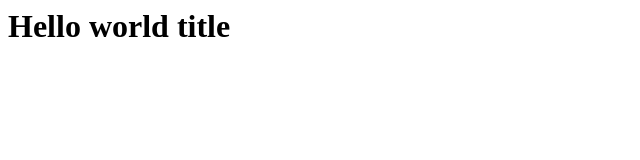
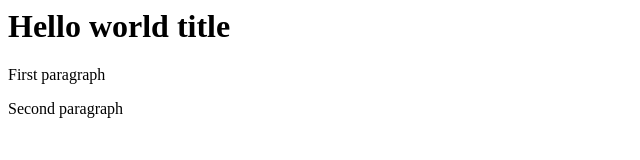
Before and after one commit to marcdefaria/hello-world, a plain HTML site: page src/index.html in a window 1280 px wide. Shown: the whole page, without its empty margins (0-640 px from the left). Drawn offline with Linux system fonts and the light colour scheme.

Commit message:
First paragraph

```diff
--- a/src/index.html
+++ b/src/index.html
@@ -5,6 +5,8 @@
 	</header>
 
 	<body>
+		<p>First paragraph</p>
+		<p>Second paragraph</p>
 	</body>
 
 </html>
```
